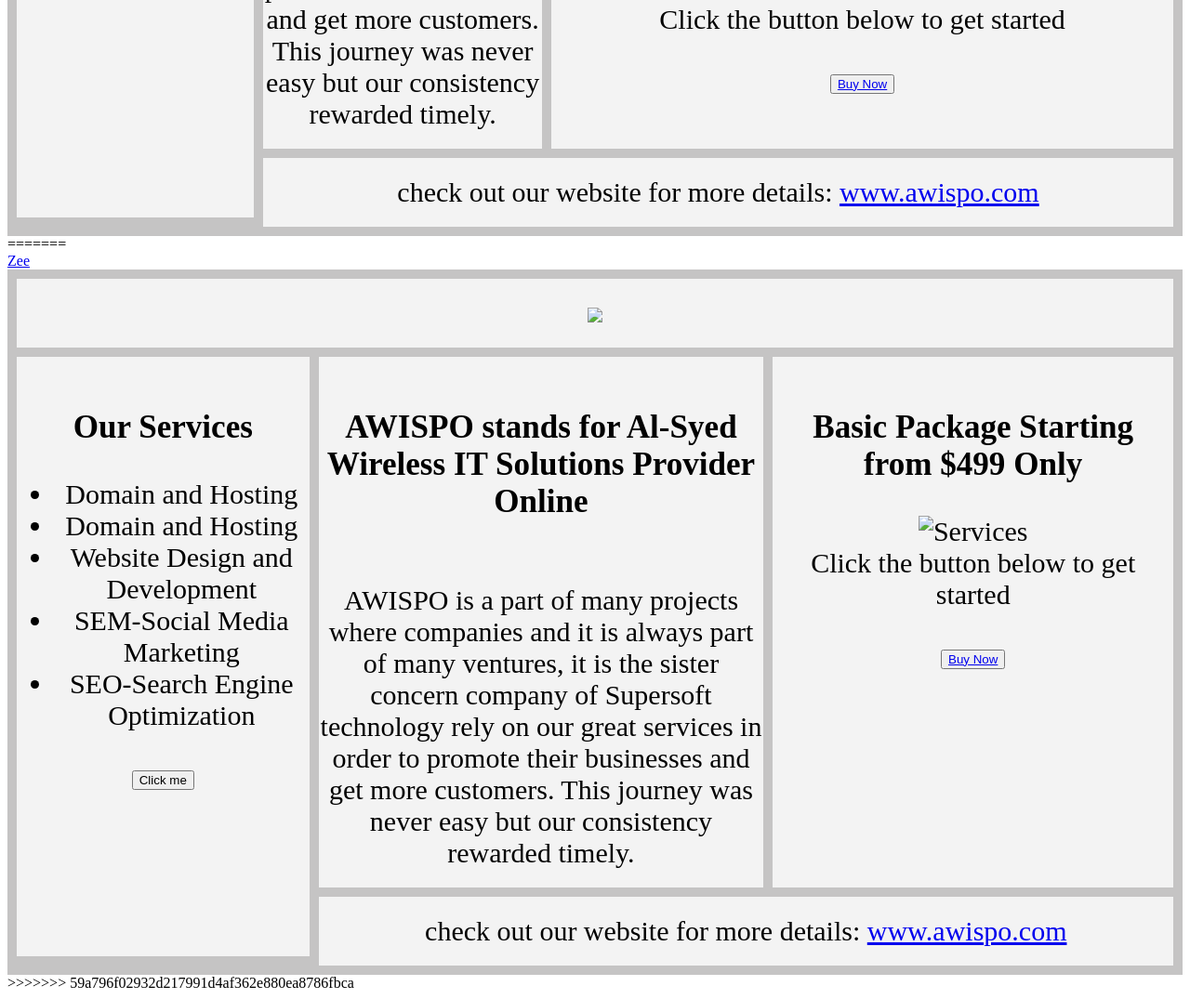
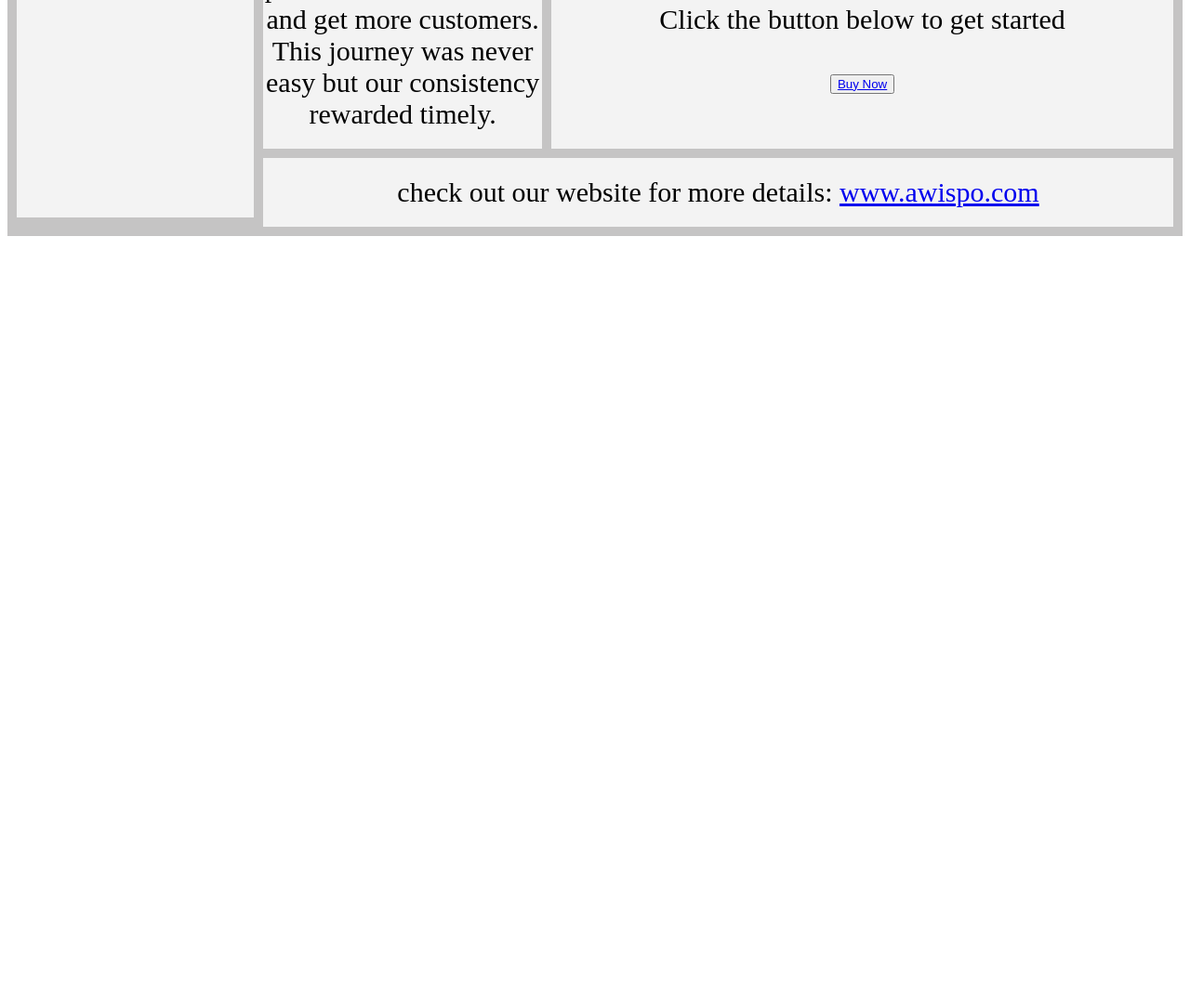
Before and after one commit to zeeawispo/Project-AWISPO-Website-files, a plain HTML site: page index.html in a window 1280 px wide. Shown: the part 903-1978 px from the top of the page at 93% size. After the commit the page ends 1165 px from the top, so only its background shows below. Drawn offline with Linux system fonts and the light colour scheme; files whose address does not match are found by name.

Commit message:
updated new

```diff
--- a/index.html
+++ b/index.html
@@ -68,77 +68,3 @@
 
 </body>
 </html>
-
-=======
-<!DOCTYPE html>
-<html lang="en">
-<head>
-    <meta charset="UTF-8">
-    <meta name="viewport" content="width=device-width, initial-scale=1.0">
-    <script src="awispojava.js"></script>
-    <title>AWISPO</title>
-</head>
-<body>
-<nav><a href="zeepage.html">Zee</a></nav>
-        <div class="grid-container">
-          <div class="item1"><img src="./New logo.png" width="500px"></div>
-          <div class="item2" style="margin-bottom: 10px; text-align: center;">
-            <h3>Our Services</h3>
-            <ul>
-                <li>Domain and Hosting</li>
-                <li>Domain and Hosting</li>
-                <li>Website Design and Development</li>
-                <li>SEM-Social Media Marketing</li>
-                <li>SEO-Search Engine Optimization</li>
-            </ul>
-            <button id="myButton" onclick="myClickFunction()">Click me</button>
-        </div>
-          <div class="item3"><h3>AWISPO stands for Al-Syed Wireless IT Solutions Provider Online </h3> <br>
-            AWISPO is a part of many projects where companies and it is always part of many ventures, it is the sister concern company of Supersoft technology rely on our great services in order to promote their businesses and get more customers. This journey was never easy but our consistency rewarded timely.
-          </div>
-          <div class="item4">
-            <figure>
-                <h3> Basic Package Starting from $499 Only </h3>
-                <img src="./AWISPO Services.jpg" alt="Services" width="500px">
-                <figcaption>Click the button below to get started</figcaption>
-              </figure>
-              <button class="favorite styled" type="button"><a href="http://www.awispo.com/">Buy Now</a></button>
-            </div>
-          <div class="item5">            check out our website for more details: <a href="http://www.awispo.com/" >www.awispo.com</a>
-          </div>
-        </div>
-
-
-
-
-                <style>
-                    .item1 { grid-area: header; }
-                    .item2 { grid-area: menu; }
-                    .item3 { grid-area: main; }
-                    .item4 { grid-area: right; }
-                    .item5 { grid-area: footer; }
-
-                    .grid-container {
-                      display: grid;
-                      grid-template-areas:
-                        'header header header header header header'
-                        'menu main main main right right'
-                        'menu footer footer footer footer footer';
-                      gap: 10px;
-                      background-color: #c5c4c4;
-                      padding: 10px;
-                    }
-
-                    .grid-container > div {
-                      background-color: rgba(255, 255, 255, 0.8);
-                      text-align: center;
-                      padding: 20px 0;
-                      font-size: 30px;
-                    }
-                    </style>
-
-
-</body>
-</html>
-
->>>>>>> 59a796f02932d217991d4af362e880ea8786fbca
```
